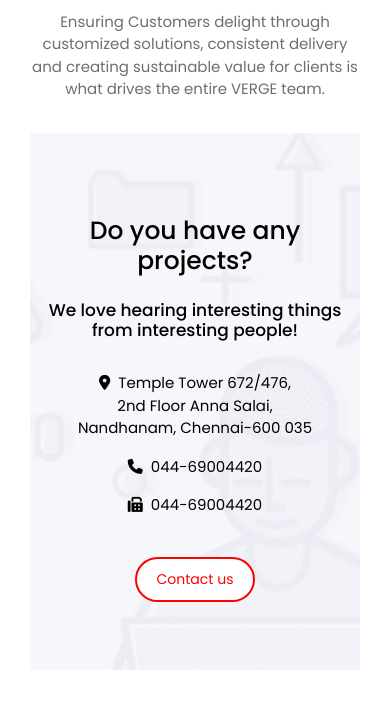
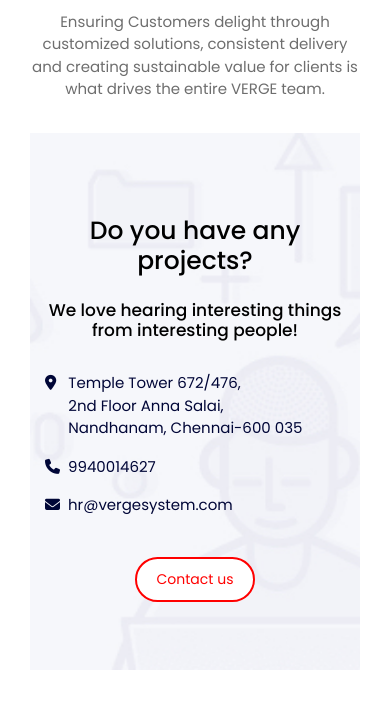
Before and after one commit to Sowmya2400/verge-systems, a website: page index.html in a window 390 px wide. Shown: the part 7500-8208 px from the top of the page. Drawn offline with Linux system fonts and the light colour scheme.

Commit message:
changed mail

```diff
--- a/css/style1.css
+++ b/css/style1.css
@@ -155,6 +155,13 @@
     .banner h1 {
         font-size: 40px;
     }
+    .navbar .navbar-menu-wrapper .navbar-nav .btn-contact-us {
+        padding: 10px !important;
+    }
+    .navbar-collapse .pl-5,
+    .navbar-collapse .px-5 {
+        padding-left: 1rem !important;
+    }
 }
 
 @media(max-width:600px) {
@@ -170,6 +177,21 @@
     }
     .banner h1 {
         font-size: 30px;
+    }
+    .contactUsAddress {
+        text-align: left;
+        max-width: 300px;
+        margin: auto;
+    }
+    .contactUsAddressIcon {
+        display: flex;
+        align-items: baseline;
+    }
+    .contactUsAddressIcon span {
+        padding-left: 8px;
+    }
+    .contact-us .contact-us-bgimage {
+        padding: 83px 10px 68px 10px;
     }
 }
 
@@ -191,5 +213,5 @@
 }
 
 html {
-    scroll-behavior: smooth;
+    scroll-behavior: smooth !important;
 }
--- a/index.html
+++ b/index.html
@@ -292,12 +292,25 @@
                     </div>
                     <div>
                         <h6>We love hearing interesting things from interesting people!</h6><br>
-                        <div>
-                            <p><i class="fa-solid fa-location-dot"></i>&nbsp; Temple Tower 672/476,<br>2nd Floor Anna Salai,
-                                <br>Nandhanam, Chennai-600 035
+                        <div class="contactUsAddress">
+                            <p>
+                                <a href="https://goo.gl/maps/9F33mm8kdQwpfwax8" class="contactUsAddressIcon">
+                                    <i class="fa-solid fa-location-dot"></i>&nbsp;
+                                    <span>Temple Tower 672/476,<br>2nd Floor Anna Salai,
+                                        <br>Nandhanam, Chennai-600 035
+                                    </span>
+                                </a>
                             </p>
-                            <p><i class="fa-solid fa-phone"></i>&nbsp; 044-69004420</p>
-                            <p><i class="fa-solid fa-fax"></i>&nbsp; 044-69004420</p>
+                            <p>
+                                <a href="tel:9940014627">
+                                    <i class="fa-solid fa-phone"></i>&nbsp; 9940014627
+                                </a>
+                            </p>
+                            <p>
+                                <a href="mailto: hr@vergesystem.com">
+                                    <i class="fa-solid fa-envelope"></i>&nbsp; hr@vergesystem.com
+                                </a>
+                            </p>
                         </div>
                     </div>
                     <br>
```
